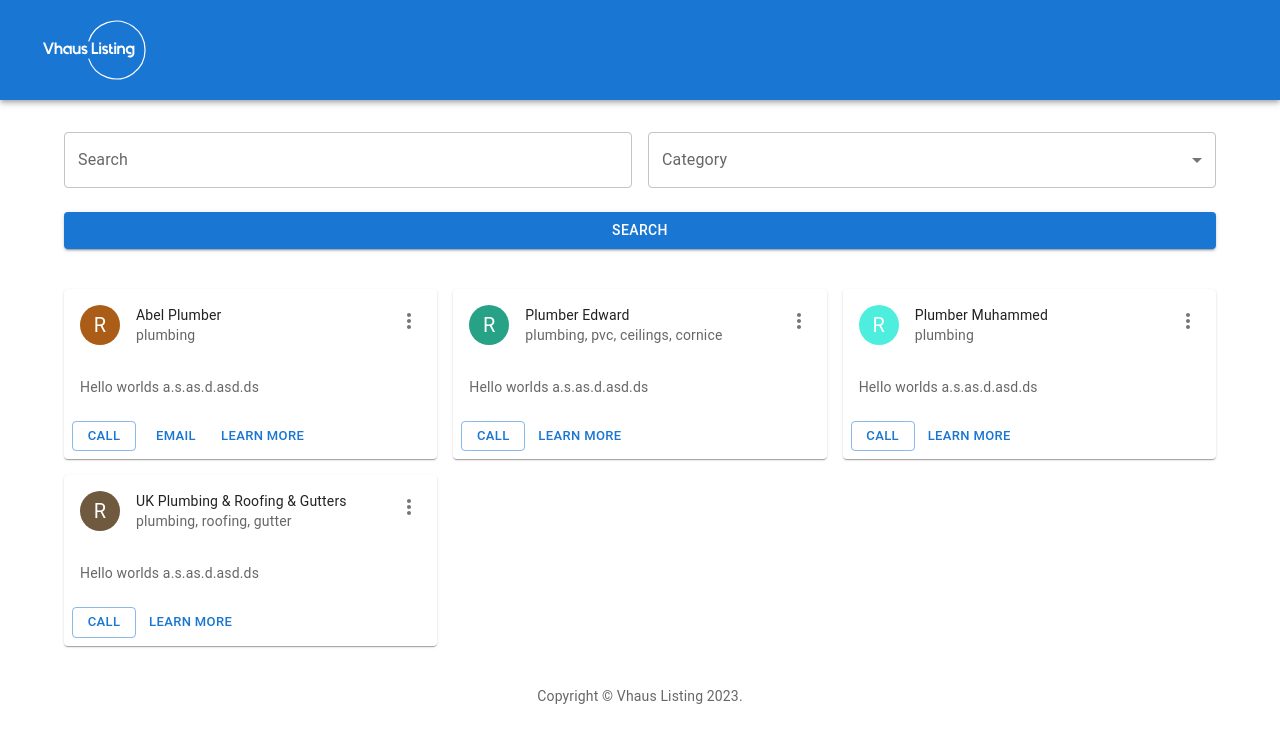
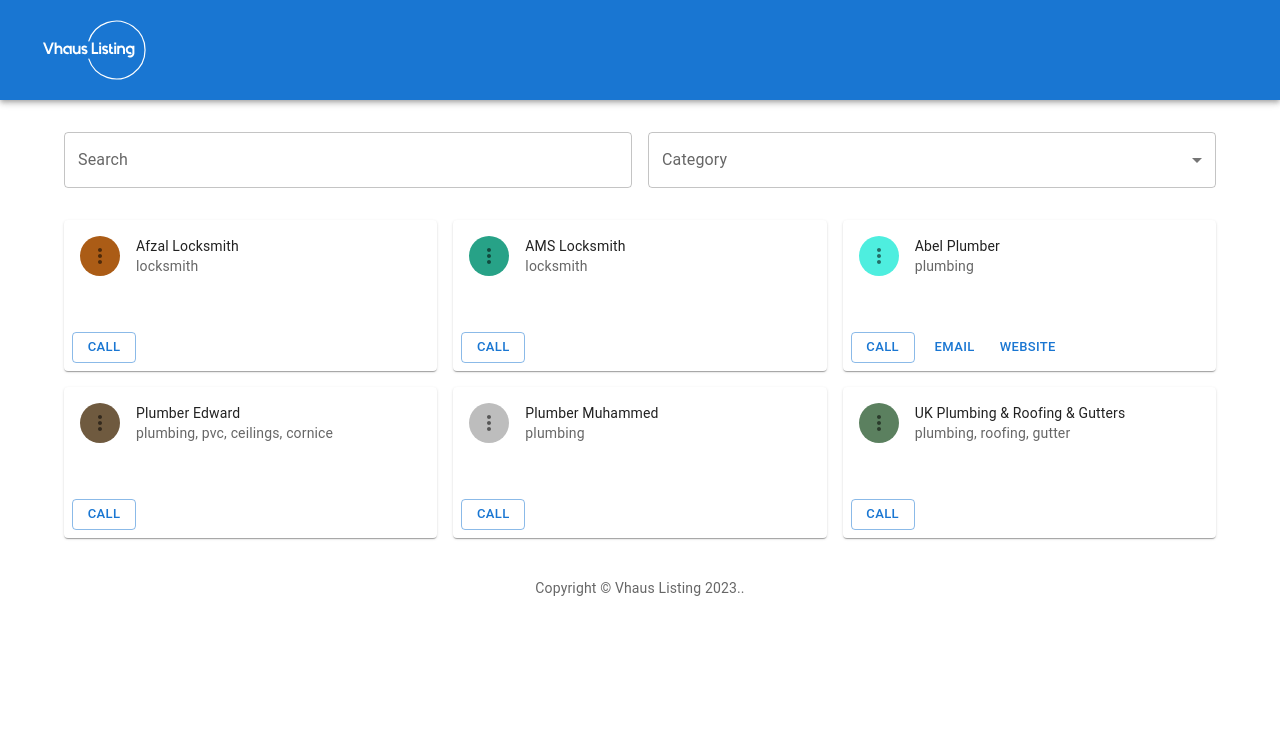
Before and after one commit to Vhaus-Code/Vhaus-Listings, a React (Create React App) app: page / in a window 1280 px wide. Shown: the top 742 px of the page. Built offline with nearby package versions, Linux system fonts and the light colour scheme.

Commit message:
🚀 Add select box filter

```diff
--- a/public/index.html
+++ b/public/index.html
@@ -7,7 +7,7 @@
     <meta name="theme-color" content="#000000" />
     <meta
       name="description"
-      content="Web site created using create-react-app"
+      content="Business listings directory powered by Vhaus"
     />
     <link rel="apple-touch-icon" href="%PUBLIC_URL%/logo192.png" />
     <link rel="manifest" href="%PUBLIC_URL%/manifest.json" />
--- a/src/App.js
+++ b/src/App.js
@@ -21,12 +21,33 @@ export default function App() {
 
   function handleInputChange(event) {
     const value = event.target.value;
+    let industryFilter;
+    if (value) {
+      industryFilter = state.listingsData.map((item) => ({
+        ...item,
+        listings: item.listings.filter(
+          (list) =>
+            list.businessName.toLowerCase().includes(value.toLowerCase()) ||
+            list.servicesOffered.toLowerCase().includes(value.toLowerCase())
+        ),
+      }));
+    } else {
+      industryFilter = listings;
+    }
+    setState({
+      ...state,
+      searchString: value,
+      listingsData: industryFilter,
+    });
+  }
+  function handleSelectChange(event) {
+    const value = event.target.value;
     const industryFilter = listings.map((item) => ({
       ...item,
       listings: item.listings.filter(
         (list) =>
-          list.businessName.toLowerCase().includes(value) ||
-          list.servicesOffered.toLowerCase().includes(value)
+          list.businessName.toLowerCase().includes(value.toLowerCase()) ||
+          list.servicesOffered.toLowerCase().includes(value.toLowerCase())
       ),
     }));
     setState({
@@ -42,7 +63,10 @@ export default function App() {
       <CssBaseline />
       <ThemeProvider theme={theme}>
         <Container component="main" maxWidth="lg">
-          <SearchBox handleInputChange={handleInputChange} />
+          <SearchBox
+            handleInputChange={handleInputChange}
+            handleSelectChange={handleSelectChange}
+          />
           <Grid container spacing={2}>
             {state.listingsData.map((industry, key) => {
               return industry.listings.map((listItem, key) => (
@@ -52,7 +76,7 @@ export default function App() {
               ));
             })}
           </Grid>
-          <CopyrightFooter sx={{ mt: 5 }} />
+          <CopyrightFooter />
         </Container>
       </ThemeProvider>
     </div>
--- a/src/components/CopyrightFooter.js
+++ b/src/components/CopyrightFooter.js
@@ -1,11 +1,16 @@
-import * as React from 'react';
-import Typography from '@mui/material/Typography';
+import * as React from "react";
+import Typography from "@mui/material/Typography";
 
-export default function Copyright(props) {
-    var copyrightText = "Vhaus Listing " + new Date().getFullYear() + '.'
-    return (
-        <Typography variant="body2" color="text.secondary" align="center" {...props}>
-            {'Copyright © '}{copyrightText}
-        </Typography>
-    );
+export default function Copyright() {
+  var copyrightText = "Vhaus Listing " + new Date().getFullYear() + ".";
+  return (
+    <Typography
+      variant="body2"
+      color="text.secondary"
+      align="center"
+      sx={{ mt: 5, mb: 5 }}
+    >
+      {`Copyright © ${copyrightText}.`}
+    </Typography>
+  );
 }
--- a/src/components/ListGroup.js
+++ b/src/components/ListGroup.js
@@ -34,20 +34,23 @@ export default function ListGroup(props) {
       <CardHeader
         avatar={
           <Avatar sx={{ bgcolor: randomColor() }} aria-label="hello">
-            R
+            <IconButton aria-label="settings">
+              <MoreVertIcon />
+            </IconButton>
           </Avatar>
         }
-        action={
-          <IconButton aria-label="settings">
-            <MoreVertIcon />
-          </IconButton>
-        }
+        // action={
+        //   <IconButton aria-label="settings">
+        //     <MoreVertIcon />
+        //   </IconButton>
+        // }
         title={businessName}
         subheader={servicesOffered}
       />
       <CardContent>
         <Typography variant="body2" color="text.secondary">
-          Hello worlds a.s.as.d.asd.ds
+          {address ? "Address: " + address : null}
+          {suburb ? "Suburb: " + suburb : null}
         </Typography>
       </CardContent>
       <CardActions>
@@ -57,7 +60,7 @@ export default function ListGroup(props) {
           contactPerson={contactPerson}
         />
         <EmailButton emailAddress={emailAddress} />
-        <Button size="small">Learn More</Button>
+        <WebsiteButton website={website} />
       </CardActions>
     </Card>
   );
@@ -68,6 +71,17 @@ function randomColor() {
   return "#" + hex.toString(16);
 }
 
+const WebsiteButton = ({ website }) => {
+  if (website) {
+    return (
+      <>
+        <Button size="small" href={website}>
+          Website
+        </Button>
+      </>
+    );
+  }
+};
 const EmailButton = ({ emailAddress }) => {
   if (emailAddress) {
     return (
--- a/src/components/SearchBox.js
+++ b/src/components/SearchBox.js
@@ -14,6 +14,7 @@ export default function SearchBox(props) {
     <Box
       sx={{
         mt: 4,
+        mb: 4,
         display: "flex",
         flexDirection: "column",
         alignItems: "center",
@@ -38,7 +39,7 @@ export default function SearchBox(props) {
               id="demo-simple-select"
               value={props.search}
               label="Category"
-              onChange={props.handleInputChange}
+              onChange={props.handleSelectChange}
             >
               {listings.map((item, key) => {
                 return (
@@ -54,9 +55,6 @@ export default function SearchBox(props) {
           </FormControl>
         </Grid>
       </Grid>
-      <Button type="submit" fullWidth variant="contained" sx={{ mt: 3, mb: 5 }}>
-        Search
-      </Button>
     </Box>
   );
 }
--- a/src/listings.json
+++ b/src/listings.json
@@ -24,6 +24,24 @@
         "listings": []
     },
     {
+        "industry": "Locksmith",
+        "listings": [
+            {
+                "businessName": "Afzal Locksmith",
+                "servicesOffered": "locksmith",
+                "contactPerson": "Afzal",
+                "contactNo": "0746996347"
+            },
+            {
+                "businessName": "AMS Locksmith",
+                "servicesOffered": "locksmith",
+                "contactPerson": "AMS",
+                "contactNo": "0110217329",
+                "mobileNo": "0824541370"
+            }
+        ]
+    },
+    {
         "industry": "Plumbing",
         "listings": [
             {
@@ -35,7 +53,7 @@
                 "emailAddress": "mail@mail.com",
                 "address": "",
                 "suburb": "",
-                "website": ""
+                "website": "https://www.vhaus.co.za"
             },
             {
                 "businessName": "Plumber Edward",
```
